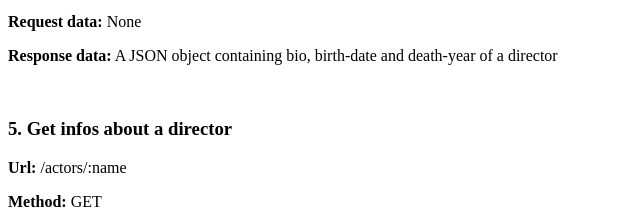
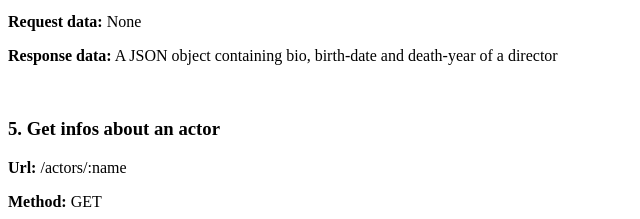
Before and after one commit to rob-cost/CF-RetroFlix_API, a website: page public/documentation.html in a window 1280 px wide. Shown: the part 1118-1337 px from the top of the page, 0-640 px from the left. Drawn offline with Linux system fonts and the light colour scheme.

Commit message:
Updated documentation.html

```diff
--- a/public/documentation.html
+++ b/public/documentation.html
@@ -97,7 +97,7 @@
 
 		<br>
 
-		<h3> 5. Get infos about a director </h3>
+		<h3> 5. Get infos about an actor </h3>
 
 		<p>
 			<b>Url:</b> /actors/:name
```
